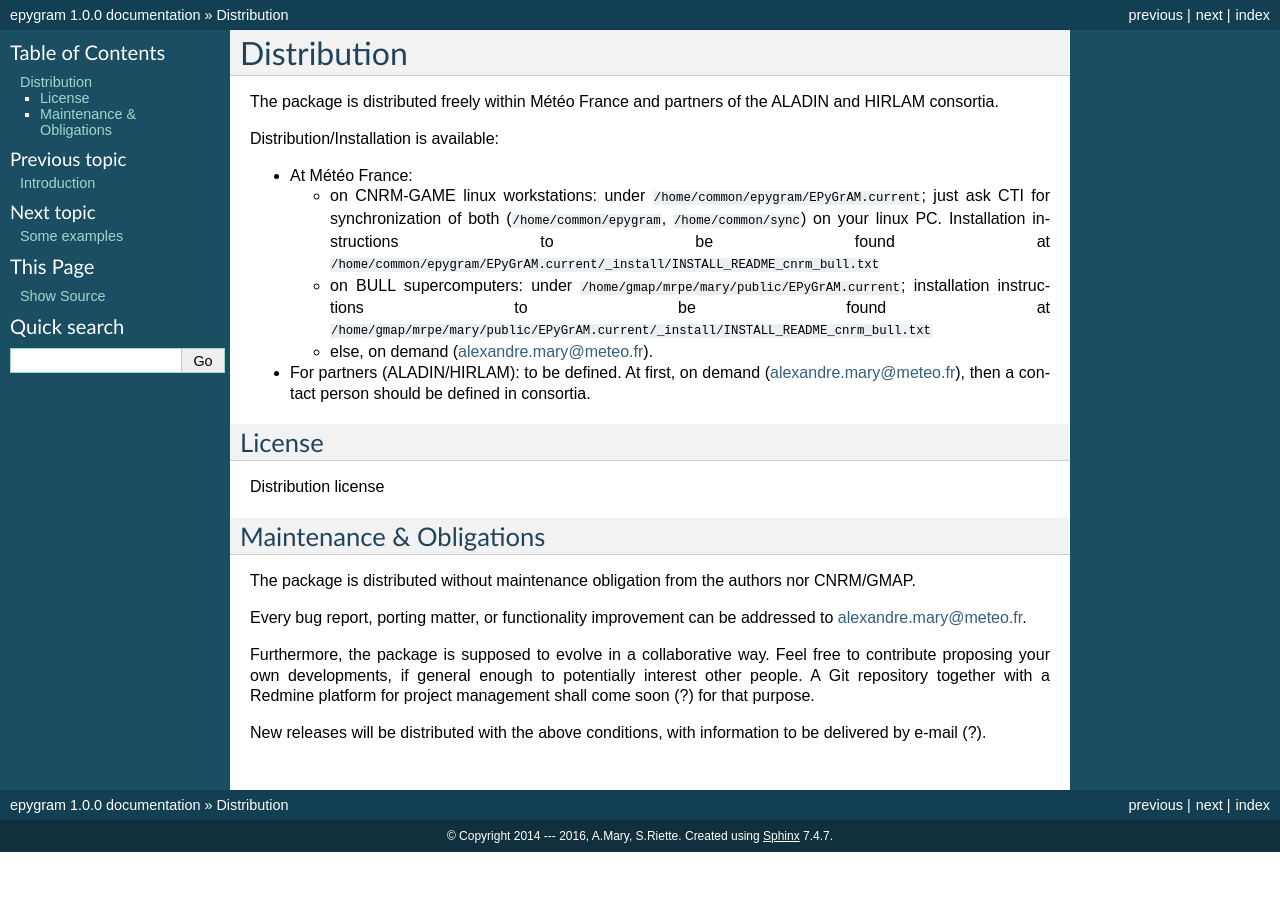
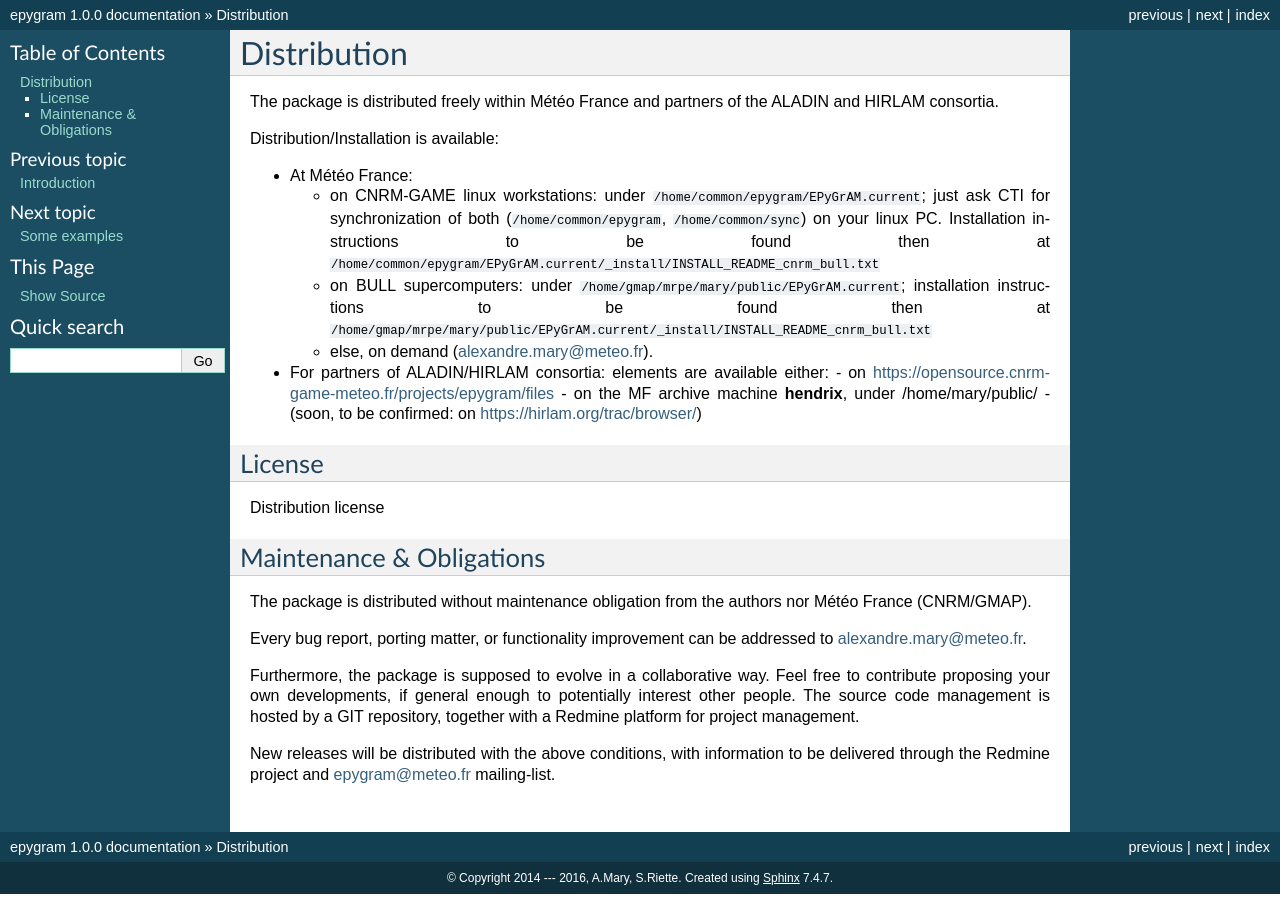
Before and after one commit to UMR-CNRM/EPyGrAM, a Sphinx documentation site: the page built from epygram/doc_sphinx/source/distribution.rst, in a window 1280 px wide. Built offline with Sphinx 7.4.7, drawn with Linux system fonts in a browser that asks for light colours; formulas are drawn with MathJax 3; pages that are not in the unit, such as notebooks, are missing from menus; the version number is read from the project's files by our own code.

Commit message:
doc update

```diff
--- a/epygram/__init__.py
+++ b/epygram/__init__.py
@@ -36,13 +36,13 @@ Other dependencies:
 - :mod:`mpl_toolkits.basemap`
 - :mod:`pyproj`
 - :mod:`scipy`
-- :mod:`PIL`
 
 and (if according formats are activated):
 
 - :mod:`dateutil` (only for :class:`epygram.formats.netCDF`)
 - :mod:`gribapi` (only for :mod:`epygram.formats.GRIB`)
 - :mod:`netCDF4` (only for :class:`epygram.formats.netCDF`)
+- :mod:`PIL` (only for :class:`epygram.formats.TIFFMF`)
 
 
 
--- a/epygram/doc_sphinx/source/distribution.rst
+++ b/epygram/doc_sphinx/source/distribution.rst
@@ -11,15 +11,16 @@ Distribution/Installation is available:
   - on CNRM-GAME linux workstations: under ``/home/common/epygram/EPyGrAM.current``;
     just ask CTI for synchronization of both (``/home/common/epygram``,
     ``/home/common/sync``) on your linux PC. Installation instructions
-    to be found at ``/home/common/epygram/EPyGrAM.current/_install/INSTALL_README_cnrm_bull.txt``
+    to be found then at ``/home/common/epygram/EPyGrAM.current/_install/INSTALL_README_cnrm_bull.txt``
   - on BULL supercomputers: under
     ``/home/gmap/mrpe/mary/public/EPyGrAM.current``; installation instructions
-    to be found at ``/home/gmap/mrpe/mary/public/EPyGrAM.current/_install/INSTALL_README_cnrm_bull.txt``
+    to be found then at ``/home/gmap/mrpe/mary/public/EPyGrAM.current/_install/INSTALL_README_cnrm_bull.txt``
   - else, on demand (alexandre.mary@meteo.fr).
 
-- For partners (ALADIN/HIRLAM): to be defined. At first, on demand
-  (alexandre.mary@meteo.fr), then a contact person should be defined in
-  consortia.
+- For partners of ALADIN/HIRLAM consortia: elements are available either:
+  - on https://opensource.cnrm-game-meteo.fr/projects/epygram/files
+  - on the MF archive machine **hendrix**, under /home/mary/public/
+  - (soon, to be confirmed: on https://hirlam.org/trac/browser/)
 
 License
 -------
@@ -29,7 +30,7 @@ License
 Maintenance & Obligations
 -------------------------
 
-The package is distributed without maintenance obligation from the authors nor CNRM/GMAP.
+The package is distributed without maintenance obligation from the authors nor Météo France (CNRM/GMAP).
 
 Every bug report, porting matter, or functionality improvement can be addressed
 to alexandre.mary@meteo.fr.
@@ -37,8 +38,7 @@ to alexandre.mary@meteo.fr.
 Furthermore, the package is supposed to evolve in a collaborative way. Feel
 free to contribute proposing your own developments, if general enough to
 potentially interest other people.
-A Git repository together with a Redmine platform for project management shall
-come soon (?) for that purpose.
+The source code management is hosted by a GIT repository, together with a Redmine platform for project management.
 
 New releases will be distributed with the above conditions, with information
-to be delivered by e-mail (?).
+to be delivered through the Redmine project and epygram@meteo.fr mailing-list.
```
